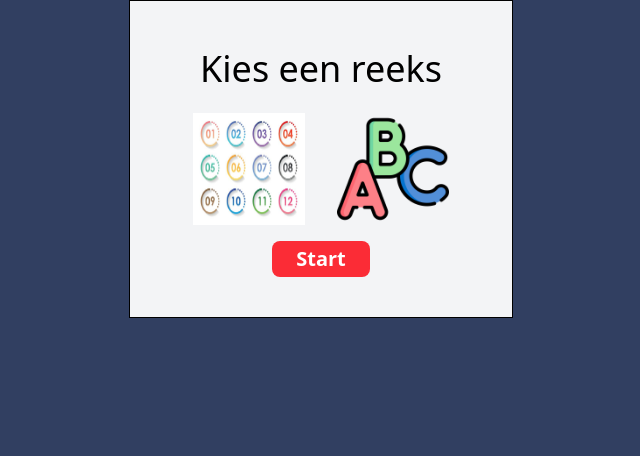
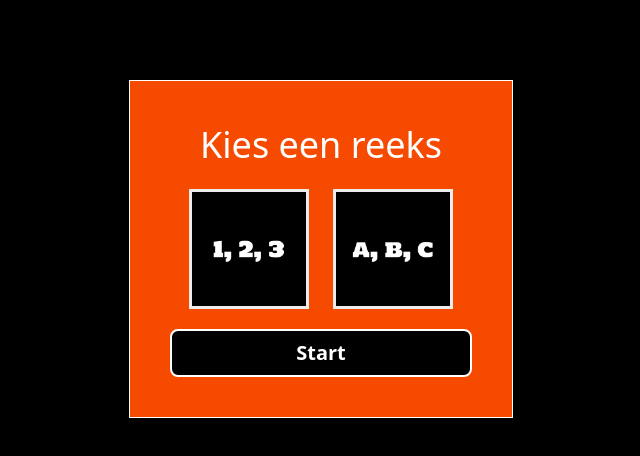
Before and after one commit to JeffreyvnZanten/reeksenspel, a React (Vite) app: page / in a window 1280 px wide. Shown: the top 456 px of the page, without its empty margins (319-959 px from the left). Built offline with nearby package versions, Linux system fonts and the light colour scheme.

Commit message:
Styling update, tweaks sequence display

```diff
--- a/src/App.css
+++ b/src/App.css
@@ -1,5 +1,5 @@
 @import "tailwindcss";
 
 html, body {
-    background: #313f61;
+    background: #000;
 }
--- a/src/App.tsx
+++ b/src/App.tsx
@@ -15,6 +15,7 @@ export enum GameState {
 export const App = <T,>() => {
   const [gameState, setGameState] = useState(GameState.SelectionMenu);
   const [sequence, setSequence] = useState<T[] | null>(null);
+  const [isSuccess, setIsSuccess] = useState<boolean>(false);
 
   const screens = [
     () => (
@@ -32,16 +33,18 @@ export const App = <T,>() => {
     () => (
       <InputScreen
         handleOnSubmit={() => setGameState(GameState.ScoreDisplay)}
+        handleReset={() => setGameState(GameState.SequenceDisplay)}
+        setIsSuccess={setIsSuccess}
         sequence={sequence as T[]}
       />
     ),
     () => (
-      <ScoreDisplay setGameState={() => setGameState(GameState.SelectionMenu)}/>
+      <ScoreDisplay isSuccess={isSuccess} setGameState={() => setGameState(GameState.SelectionMenu)}/>
     )
   ];
 
   return (
-    <div className="mx-auto w-sm border-1 p-10 bg-gray-100">
+    <div className="mx-auto w-sm border-1 p-10 bg-orange-600 mt-20 border-white">
       {screens[gameState]()}
     </div>
   );
--- a/src/components/ClickableIcon.tsx
+++ b/src/components/ClickableIcon.tsx
@@ -10,7 +10,7 @@ export const ClickableIcon = ({name, onClick, isSelected}: ClickableIconProps) =
         onClick={onClick}
         src={`./${name}.png`}
         alt={name}
-        className={`w-32 h-32 cursor-pointer p-2 ${isSelected ? ' border-4 border-red-500' : ''}`}
+        className={`size-32 cursor-pointer p-1 ${isSelected ? 'border-3 border-dashed border-white' : ''}`}
     />
   )
 }
--- a/src/components/InputScreen.tsx
+++ b/src/components/InputScreen.tsx
@@ -1,39 +1,44 @@
 import { useRef } from "react";
 
 type InputScreenProps<T> = {
-    handleOnSubmit: (input: string) => void;
+    handleOnSubmit: () => void;
+    handleReset: () => void;
     sequence: T[];
+    setIsSuccess: React.Dispatch<React.SetStateAction<boolean>>;
 }
 
-export const InputScreen = <T,>({handleOnSubmit}: InputScreenProps<T>) => {
+export const InputScreen = <T,>({handleOnSubmit, handleReset, setIsSuccess, sequence}: InputScreenProps<T>) => {
     const inputRef = useRef<HTMLInputElement>(null);
 
-    function isCorrectSequenceType(input: string) {
-        const sequenceItems = input.split(" ");
-        const isNumberSequence = sequenceItems.every((item) => !isNaN(Number(item)));
-        const isStringSequence = sequenceItems.every((item) => isNaN(Number(item)));
+    function handleSubmit() {
+        // If input is not empty
+        if (inputRef.current) {
+            const input = inputRef.current.value;
+            const sequenceString = sequence.toString();
 
-        return isNumberSequence || isStringSequence
-    }
-
-    function handleSubmit() {
-        if (inputRef.current) {
-            if(isCorrectSequenceType(inputRef.current.value)) {
-                alert("De reeks is correct");
-                handleOnSubmit(inputRef.current.value);
+            if(input === sequenceString) {
+                // alert("Correct!");
+                setIsSuccess(true);
             }
-            else alert("De reeks is niet correct");
-        } else {
+            else if(input !== sequenceString) {
+                setIsSuccess(false);
+                // alert("Incorrect!");
+            }
+            handleOnSubmit();
+        }
+        // If input is empty
+        else {
             alert("Voer een reeks in");
         }
     }
 
     return (
-        <div>
-            <h1>Voer de reeks in met een spatie tussen de items.</h1>
-            <div className="">
-                <input className="border-1 w-16" ref={inputRef} />
-                <button className="bg-red-800 p-1 w-24 h-8 text-white" onClick={handleSubmit} >Submit</button>
+        <div className="flex gap-4 flex-col">
+            <h1 className="text-white text-xl">Voer de reeks in met een komma tussen de items.</h1>
+            <div className="flex gap-2 flex-row">
+                <input className="border-1 w-28 bg-slate-200" ref={inputRef} />
+                <button className="bg-black px-4 py-1 h-8 text-white rounded-l" onClick={handleSubmit}>Voer in</button>
+                <button className="bg-black px-4 py-1 text-white rounded-l" onClick={handleReset}>Herhaal</button>
             </div>
         </div>
     );
--- a/src/components/ScoreDisplay.tsx
+++ b/src/components/ScoreDisplay.tsx
@@ -1,11 +1,15 @@
 type ScoreDisplayProps = {
   setGameState: () => void;
+  isSuccess: boolean;
 }
 
-export const ScoreDisplay = ({setGameState} :ScoreDisplayProps) => {
+export const ScoreDisplay = ({setGameState, isSuccess} :ScoreDisplayProps) => {
+
   return (
-    <div className="text-center">
-      <button className="bg-red-800 px-4 py-2 rounded-xl text-white" onClick={setGameState}>Ga terug</button>
+    <div className="text-center flex flex-col gap-6">
+      {isSuccess && <h1 className="text-4xl text-white">Goed gedaan!</h1>}
+      {!isSuccess && <h1 className="text-4xl text-white">Helaas, probeer het nog eens</h1>}
+      <button className="bg-black px-4 py-2 rounded-xl text-white" onClick={setGameState}>Ga terug</button>
     </div>
   )
 }
--- a/src/components/SelectionMenu.tsx
+++ b/src/components/SelectionMenu.tsx
@@ -1,13 +1,16 @@
 import { useState } from "react";
 import { generateLetterSequence, generateNumberSequence } from "../utils";
 import { ClickableIcon } from "./ClickableIcon";
-
-export type AllowedSequenceItem = number | string | HTMLImageElement;
 
 export type SelectionMenuProps<T> = {
   setGameState: () => void;
   setSequence: React.Dispatch<React.SetStateAction<T[] | null>>;
 };
+
+type Sequence<T> = {
+  data: T[];
+  type: string;
+}
 
 export const SelectionMenu = <T,>({setGameState, setSequence}: SelectionMenuProps<T>) => {
   const [sequenceType, setSequenceType] = useState<string | null>(null);
@@ -26,9 +29,9 @@ export const SelectionMenu = <T,>({setGameState, setSequence}: SelectionMenuProp
   }
 
   return (
-    <div className="text-center">
-        <h1 className="text-4xl p-2">Kies een reeks</h1>
-        <div className="flex space-x-4 justify-center p-2">
+    <div className="text-center flex gap-4 flex-col">
+        <h1 className="text-4xl p-1 text-white">Kies een reeks</h1>
+        <div className="flex space-x-4 justify-center">
           <ClickableIcon
             name="getallenreeks"
             onClick={() => setSequenceType("getallenreeks")}
@@ -41,7 +44,7 @@ export const SelectionMenu = <T,>({setGameState, setSequence}: SelectionMenuProp
           />
         </div>
         <button
-            className="bg-red-500 hover:bg-red-700 text-xl text-white font-bold py-1 px-6 rounded-lg"
+            className="bg-black border-2 hover:bg-slate-900 text-xl text-white font-bold py-2 px-8 rounded-lg"
             onClick={() => handleStartGame()}
         >Start
         </button>
--- a/src/components/SequenceDisplay.tsx
+++ b/src/components/SequenceDisplay.tsx
@@ -18,7 +18,9 @@ export const SequenceDisplay = <T,>({ sequence, handleOnComplete }: SequenceDisp
       for (const item of sequence) {
         if (!isMounted) break;
         setItemDisplay(item);
-        await delay(1500);
+        await delay(1200);
+        setItemDisplay(null);
+        await delay(300);
       }
       if (isMounted) {
         handleOnComplete();
@@ -34,7 +36,7 @@ export const SequenceDisplay = <T,>({ sequence, handleOnComplete }: SequenceDisp
 
   return (
     <div className="flex mx-auto justify-center items-center w-64 h-64 p-4">
-      <p className="text-8xl">{JSON.stringify(itemDisplay)}</p>
+      {itemDisplay &&<p className="text-8xl text-white">{JSON.stringify(itemDisplay)}</p>}
     </div>
   );
 };
--- a/src/utils.ts
+++ b/src/utils.ts
@@ -7,5 +7,6 @@ export function generateNumberSequence(digits: number, repeatAmount: number): nu
 
 export function generateLetterSequence(repeatAmount: number): string[] {
   const alphabet = "abcdefghijklmnopqrstuvwxyz".split("");
+
   return Array.from({ length: repeatAmount }, () => alphabet[Math.floor(Math.random() * alphabet.length)]);
 }
```
Also changed, not shown: public/getallenreeks.png, public/letterreeks.png.
